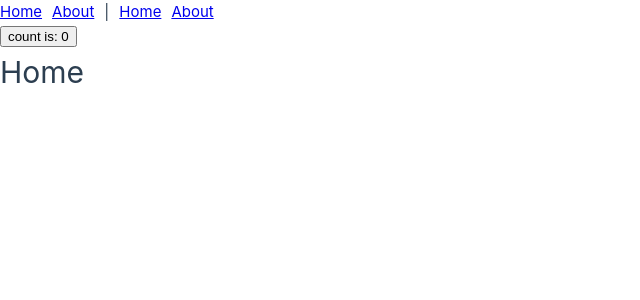
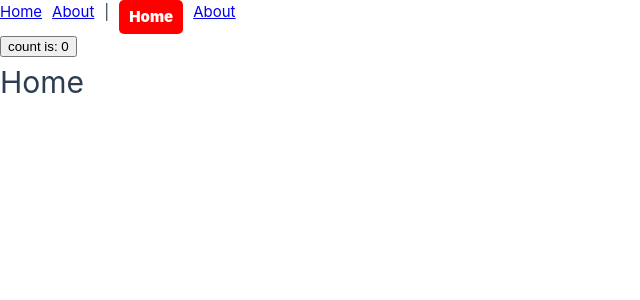
Before and after one commit to Suyono-Sukorame/learn-vue-router, a Vue app: page / in a window 1280 px wide. Shown: the top 300 px of the page, without its empty margins (0-640 px from the left). Built offline with nearby package versions, Linux system fonts and the light colour scheme.

Commit message:
memberikan styling pada routerlink active yang dipilih

```diff
--- a/src/components/Nav.vue
+++ b/src/components/Nav.vue
@@ -7,8 +7,8 @@
     <a href="/">Home</a>
     <a href="/about">About</a>
     |
-    <RouterLink to="/">Home</RouterLink>
-    <RouterLink to="/about">About</RouterLink>
+    <RouterLink active-class="active" to="/">Home</RouterLink>
+    <RouterLink active-class="active" to="/about">About</RouterLink>
   </div>
 </template>
 
@@ -17,4 +17,13 @@
   display: flex;
   gap: 10px;
 }
+
+.active {
+  font-weight: 900;
+  color: white;
+  background-color: red;
+  padding: 5px 10px;
+  border-radius: 5px;
+  text-decoration: none;
+}
 </style>
```
